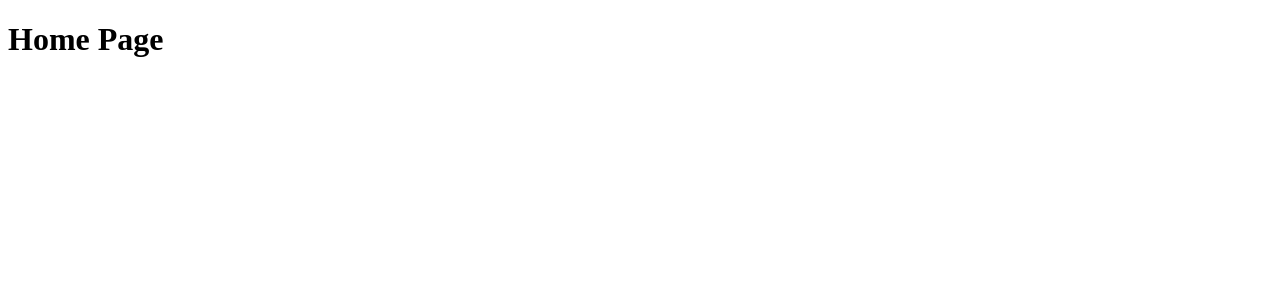
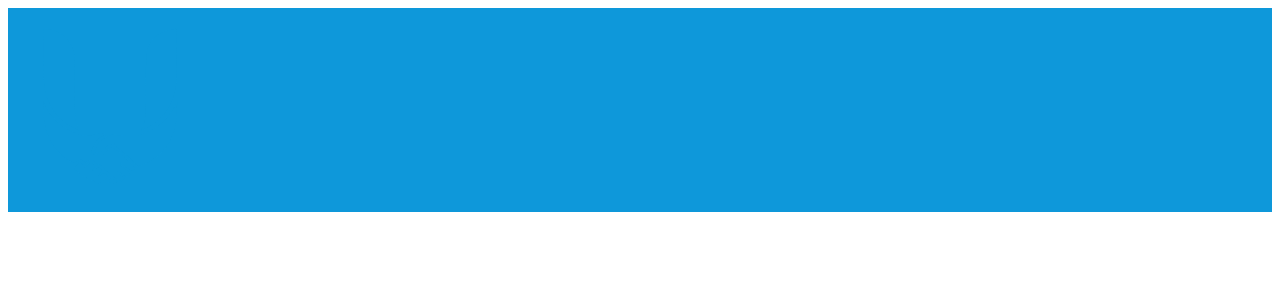
Before and after one commit to EladHamneshin/LinkedU_mern-stack, a React (Vite) app in the folder client/: page / in a window 1280 px wide. Shown: the top 300 px of the page. Built offline with nearby package versions, Linux system fonts and the light colour scheme.

Commit message:
{update} logo to svg + usage'

```diff
--- a/client/index.html
+++ b/client/index.html
@@ -2,7 +2,7 @@
 <html lang="en">
   <head>
     <meta charset="UTF-8" />
-    <link rel="icon" type="ico" href="./src/assets/handshake-logo-isolated-on-letter-260nw-2187668557.ico" />
+    <link rel="icon" type="svg" href="./src/assets/logo.svg" />
     <meta name="viewport" content="width=device-width, initial-scale=1.0" />
     <title>LinkedU</title>
   </head>
--- a/client/src/pages/HomePage.tsx
+++ b/client/src/pages/HomePage.tsx
@@ -1,8 +1,10 @@
+
+import Logo from '../assets/logo.svg';
+//#0e98da
 const HomePage = () => {
-    return (
-        <div>
-            <h1>Home Page</h1>
-      </div>);
+    return (<div style={{backgroundColor:'#0e98da'}}>
+        <img width={200} height={200} src={Logo} alt='logo'/>
+        </div>);
 }
 
 export default HomePage;
```
Also changed, not shown: client/src/assets/logo.svg (added), 1 other file (tests, documents, lock files or other folders).
